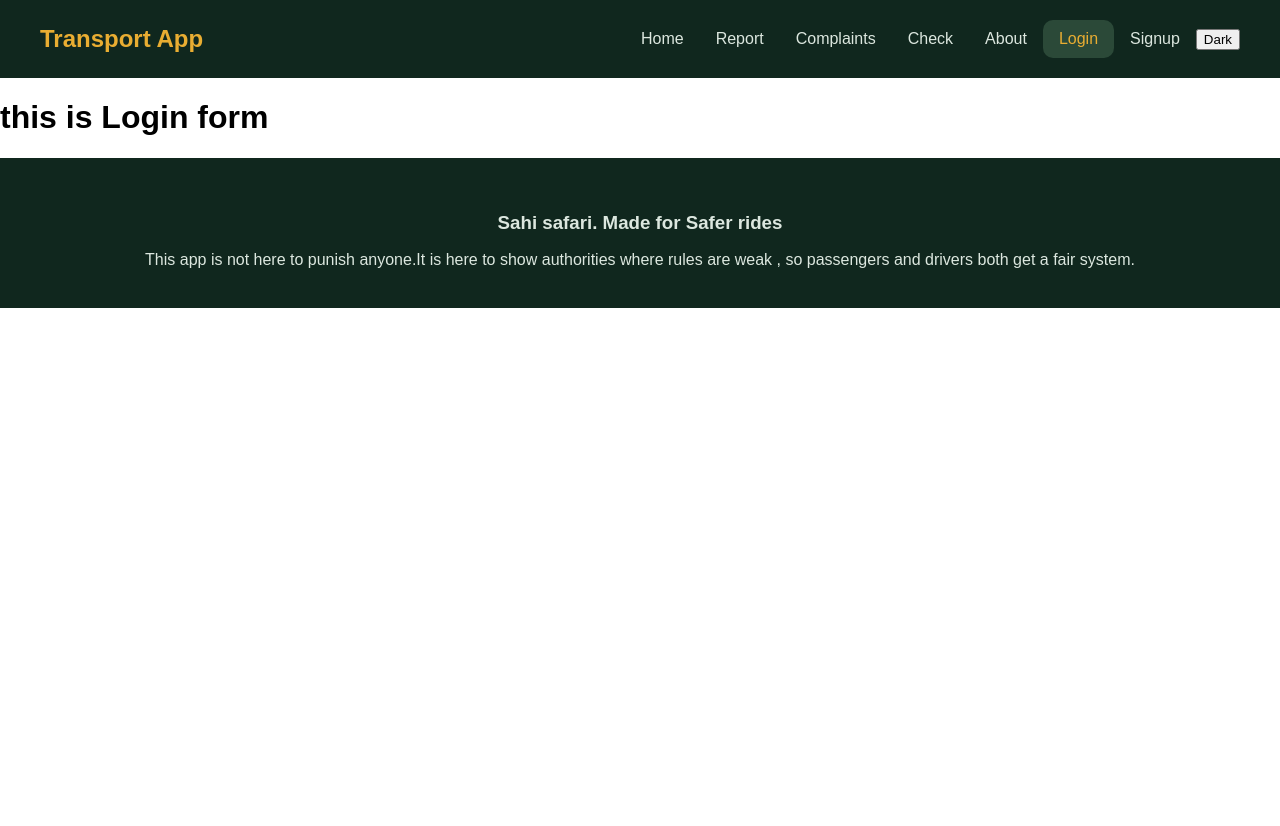
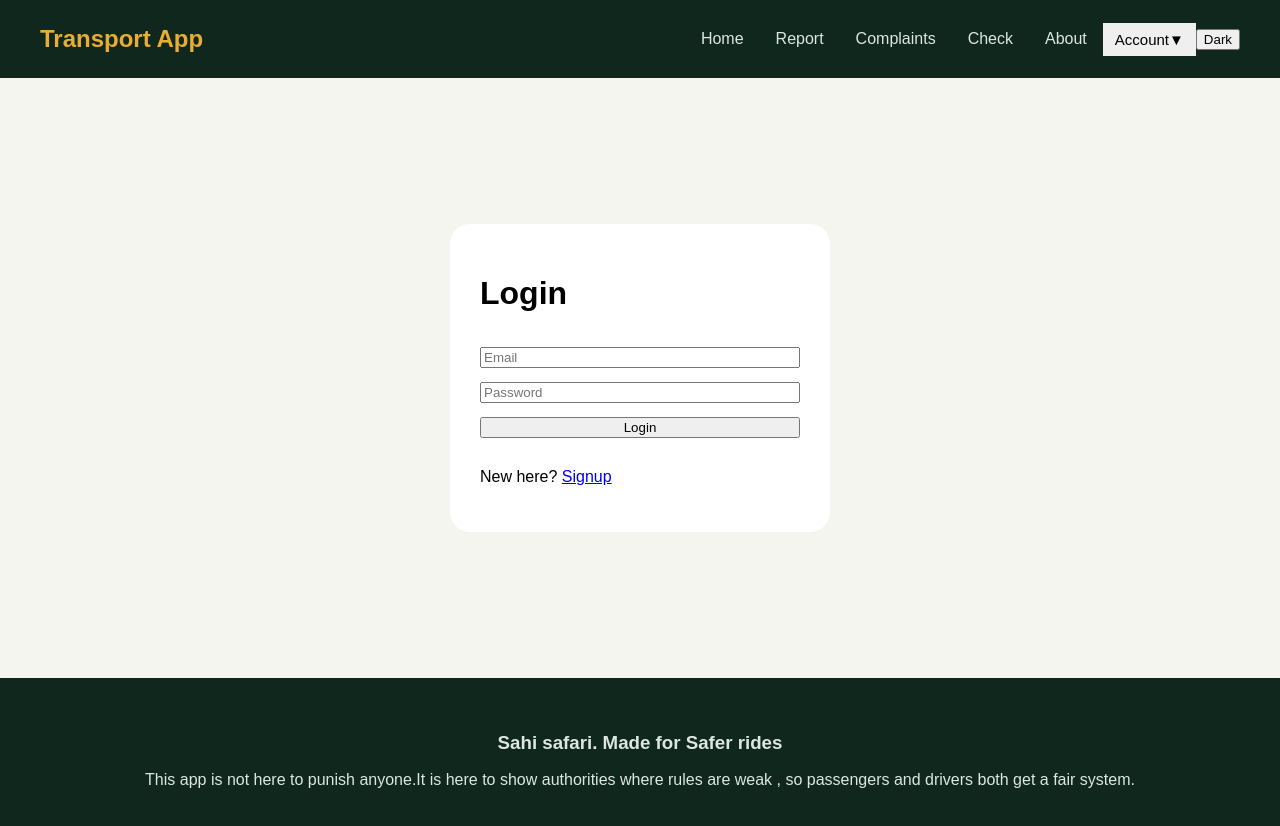
Before and after one commit to NutanShinde8926/trasport-app, a React (Vite) app: page /login in a window 1280 px wide. Before the commit the page ends 800 px from the top, so only its background shows below. Built offline with nearby package versions, Linux system fonts and the light colour scheme.

Commit message:
Account page is done

```diff
--- a/src/components/Navbar.jsx
+++ b/src/components/Navbar.jsx
@@ -1,6 +1,8 @@
+import { useState } from "react";
 import { NavLink } from "react-router-dom";
 
 const Navbar =() =>{
+    const [open, setOpen] = useState(false); // dropdown khula hai (true) ya band (false)//
     return(
    <nav className="navbar">
     <NavLink to="/" className="logo">Transport App</NavLink>
@@ -10,11 +12,24 @@ const Navbar =() =>{
     <NavLink to="/complaints">Complaints</NavLink>
     <NavLink to="/check">Check</NavLink>
     <NavLink to="/about">About</NavLink>
-    <NavLink to="/login">Login</NavLink>
-    <NavLink to="/signup">Signup</NavLink>
+    <div className="dropdown">
+    <button className="dropdown-btn" onClick={()=>setOpen(!open)}>Account▼</button>
+    {open &&(                /*its for long page*/
+        <div className="dropdown-menu">
+          <NavLink to="/login" onClick={() =>setOpen(false)}>Login</NavLink>
+          <NavLink to="/signup" onClick={() =>setOpen(false)}>Signup</NavLink>
+        </div>
+    )}
+    </div>
     <button className="theme-btn">Dark</button>
     </div>
    </nav>
     )
 }
 export default Navbar;
+
+
+// The pattern is always the same:
+
+// <NavLink to="destination">Name shown on screen</NavLink>
+// Destination = where it goes. Text = what the user sees.
--- a/src/index.css
+++ b/src/index.css
@@ -157,6 +157,26 @@ main{
     padding: 10px 16px;
     border-radius: 10px;
 }
+.dropdown-btn{
+    background-color: none;
+    border: none;
+    font-size: 15px;
+    padding: 8px 12px;
+    cursor: pointer;
+}
+.dropdown{
+    position: relative;/*This allows us to position the dropdown menu exactly where we want it relative to its positioned parent (.dropdown).*/
+}
+.dropdown-menu{
+    position: absolute; /*lets the menu float independently of the Navbar layout.*/
+    top: 100%; /*places the menu below the Account container.*/
+    right: 0;
+    background-color: #1b3a2b;
+    border-radius: 8px;
+    display: flex;
+    flex-direction: column; /*places Login and Signup vertically.*/
+    min-width: 140px;
+}
 
 /*ABOUT*/
 .about{
@@ -184,3 +204,24 @@ main{
     color: #333;
     margin-top: 0;
 }
+
+/*AUTH*/
+.auth {
+    min-height: 75vh;
+    background-color: #f4f5ee;
+    display: flex;
+    justify-content: center;
+    align-items: center;
+    padding: 30px;
+}
+
+.auth-form {
+    background-color: white;
+    width: 100%;
+    max-width: 380px;
+    padding: 30px;
+    border-radius: 20px;
+    display: flex;
+    flex-direction: column;
+    gap: 14px;
+}
--- a/src/pages/Login.jsx
+++ b/src/pages/Login.jsx
@@ -1,7 +1,36 @@
+import { useState } from "react";
+import { NavLink, useNavigate } from "react-router-dom";
+
 const Login =() =>{
+     const[email, setEmial] = useState("");
+     const[password, setPassword] = useState("");
+     const[error, setError] = useState("");
+
+    const navigate = useNavigate();
+    const handleSubmit = (e) => {
+        e.preventDefault();
+
+        if(email === "shindenutan630@gmail.com" && password === "123456") {
+          navigate("/");
+        } else {
+            setError("wrong email or password")
+        }
+    };
     return(
-        <div>
-            <h1>this is Login form</h1>
+        <div className="auth">
+            <form className="auth-form" onSubmit={handleSubmit}>
+                <h1>Login</h1>
+                <input type="email" placeholder="Email" required
+                 value={email}
+                 onChange={(e)=>setEmial(e.target.value)}/>
+                <input type="password" placeholder="Password" required
+                minLength={6}
+                value={password}
+                onChange={(e)=>setPassword(e.target.value)}/>
+                <button type="submit">Login</button>
+                {error && <p className="error">{error}</p>}
+                <p>New here? <NavLink to="/signup">Signup</NavLink></p>
+            </form>
         </div>
     )
 };
--- a/src/pages/Signup.jsx
+++ b/src/pages/Signup.jsx
@@ -1,8 +1,54 @@
-const Signup =()=>{
-    return(
-        <div>
-            <h1>this is Signup page</h1>
-        </div>
-    )
+import { useState } from "react";
+import { NavLink, useNavigate } from "react-router-dom";
+
+const Signup = () => {
+  const navigate = useNavigate();
+
+  const [name, setName] = useState("");
+  const [email, setEmail] = useState("");
+  const [password, setPassword] = useState("");
+
+  const handleSubmit = (e) => {
+    e.preventDefault();
+    navigate("/login");
+  };
+
+  return (
+    <div className="auth">
+      <form className="auth-form" onSubmit={handleSubmit}>
+        <h1>Sign up</h1>
+
+        <input
+          type="text"
+          placeholder="Full name"
+          required
+          value={name}
+          onChange={(e) => setName(e.target.value)}
+        />
+        <input
+          type="email"
+          placeholder="Email"
+          required
+          value={email}
+          onChange={(e) => setEmail(e.target.value)}
+        />
+        <input
+          type="password"
+          placeholder="Password"
+          required
+          minLength={6}
+          value={password}
+          onChange={(e) => setPassword(e.target.value)}
+        />
+
+        <button type="submit">Create account</button>
+
+        <p>
+          Already have an account? <NavLink to="/login">Login</NavLink>
+        </p>
+      </form>
+    </div>
+  );
 };
+
 export default Signup;
```
